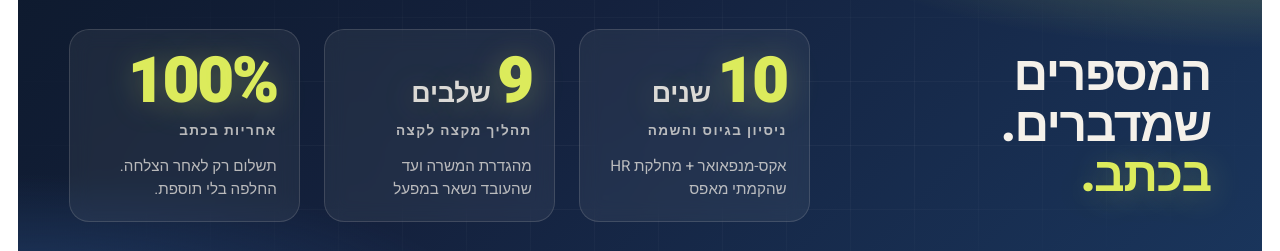
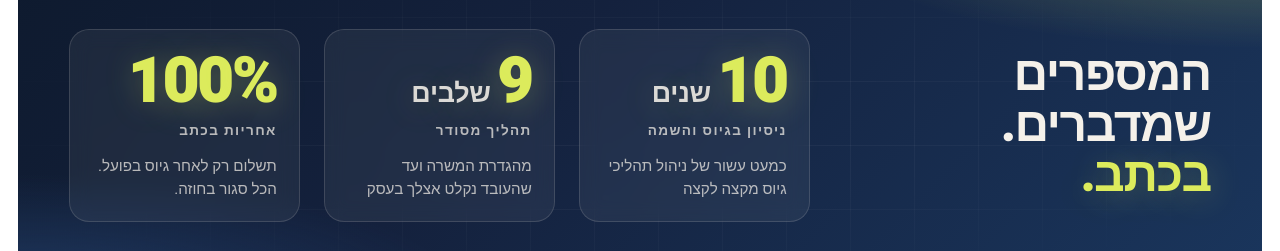
Before and after one commit to amirargaman95-hue/sapir-landing, a Next.js app in the folder app/: page / in a window 1280 px wide. Shown: the part 1360-1611 px from the top of the page. Built offline with nearby package versions, Linux system fonts and the light colour scheme.

Commit message:
fix(stats): remove 'אקס-מנפאואר' brag and 'החלפה בלי תוספת' inaccurate claim from StatsBanner

```diff
--- a/app/src/components/landing/StatsBanner.tsx
+++ b/app/src/components/landing/StatsBanner.tsx
@@ -15,19 +15,19 @@ const STATS: StatItem[] = [
     value: 10,
     word: "שנים",
     label: "ניסיון בגיוס והשמה",
-    sub: "אקס-מנפאואר + מחלקת HR שהקמתי מאפס",
+    sub: "כמעט עשור של ניהול תהליכי גיוס מקצה לקצה",
   },
   {
     value: 9,
     word: "שלבים",
-    label: "תהליך מקצה לקצה",
-    sub: "מהגדרת המשרה ועד שהעובד נשאר במפעל",
+    label: "תהליך מסודר",
+    sub: "מהגדרת המשרה ועד שהעובד נקלט אצלך בעסק",
   },
   {
     value: 100,
     suffix: "%",
     label: "אחריות בכתב",
-    sub: "תשלום רק לאחר הצלחה. החלפה בלי תוספת.",
+    sub: "תשלום רק לאחר גיוס בפועל. הכל סגור בחוזה.",
   },
 ];
 
```
